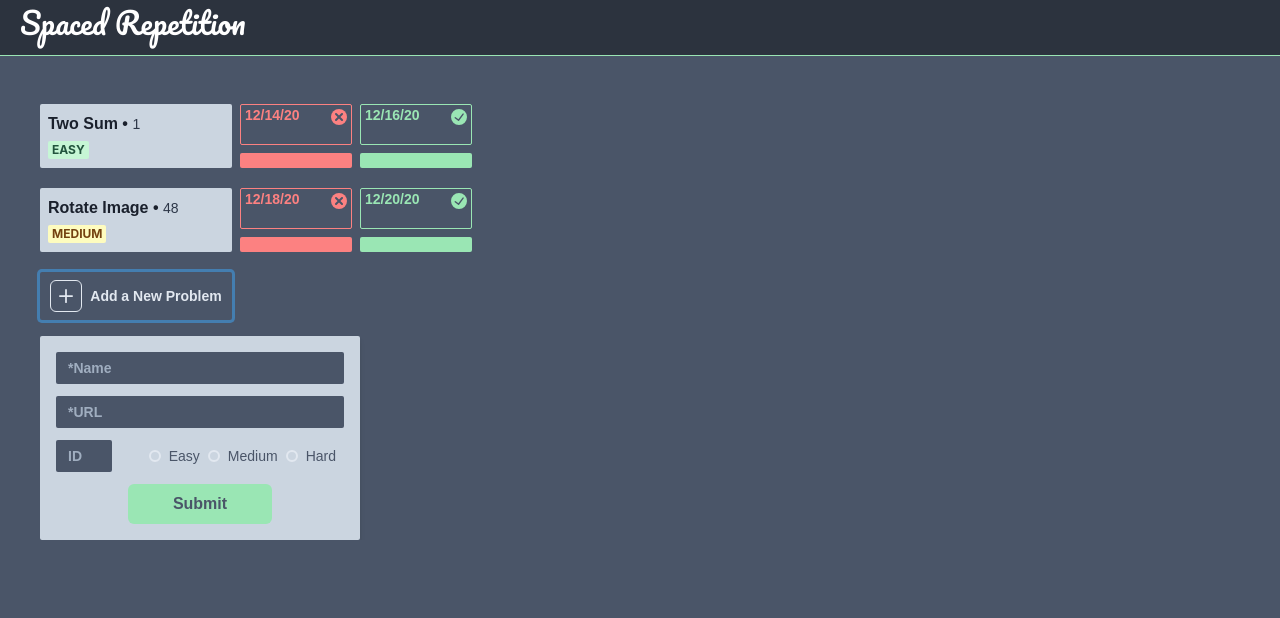
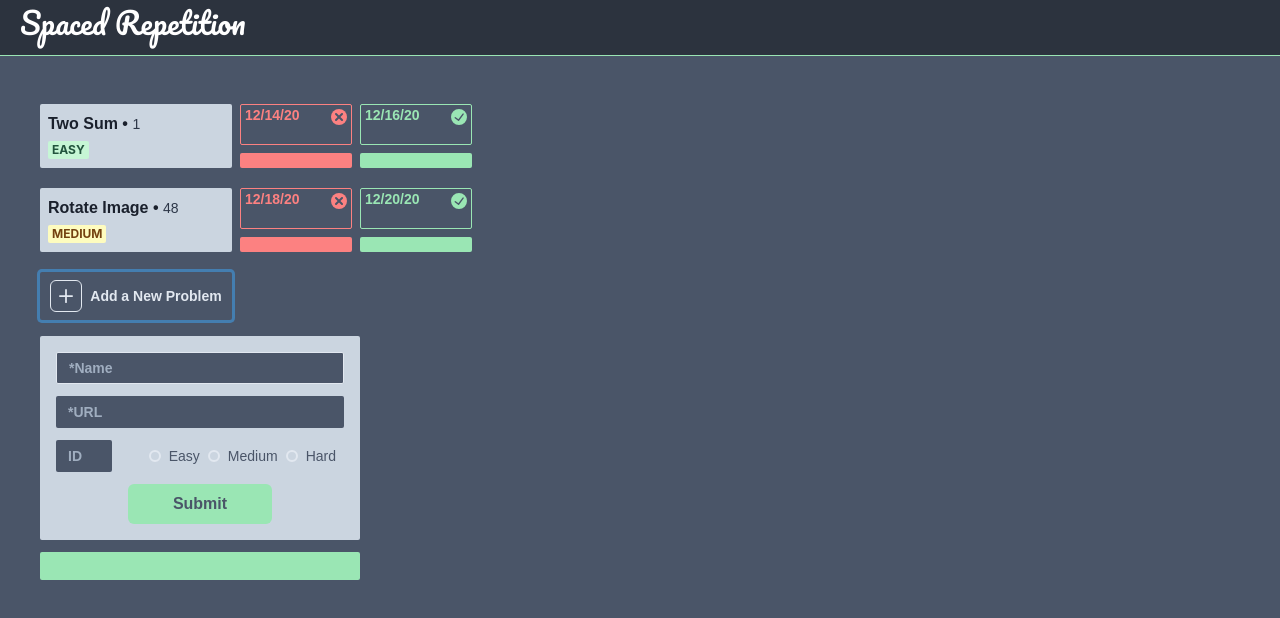
Before and after one commit to tpooch21/spaced-rep, a React (Create React App) app in the folder client/: page / in a window 1280 px wide. Both pictures are taken after a click on the button "Add a New Problem". Shown: the top 618 px of the page. Built offline with nearby package versions, Linux system fonts and the light colour scheme; a web font is replaced by a local one.

Commit message:
Write unit tests for react-hook-form validation for name and url fields

```diff
--- a/client/src/components/AddProblem/AddProblemForm.js
+++ b/client/src/components/AddProblem/AddProblemForm.js
@@ -5,7 +5,6 @@ import {
   RadioGroup,
   Stack,
   Flex,
-  Spacer,
   FormControl,
   FormErrorMessage,
   Button,
@@ -20,11 +19,11 @@ import { useForm } from "react-hook-form";
  */
 const urlExp = /^((https?|ftp|smtp):\/\/)?(www.)?[a-z0-9]+\.[a-z]+(\/[a-zA-Z0-9#]+\/?)*$/;
 
-const AddProblemForm = () => {
+const AddProblemForm = ({ submitFormData }) => {
   const { handleSubmit, register, errors, reset } = useForm();
   const onSubmit = (data) => {
     const { problemName, problemURL, problemId, difficulty } = data;
-    console.log(problemName, problemURL, problemId, difficulty);
+    submitFormData();
     reset();
   };
 
@@ -33,11 +32,10 @@ const AddProblemForm = () => {
       <Flex
         w={80}
         p={4}
-        color="white"
         mt={4}
+        mb={3}
         bg="gray.300"
         rounded="sm"
-        shadow="md"
         fontFamily="main"
         color="green.200"
         direction="column"
@@ -49,12 +47,12 @@ const AddProblemForm = () => {
             placeholder="*Name"
             size="sm"
             bg="gray.600"
-            border="none"
             fontWeight="700"
-            ref={register({ required: true })}
+            ref={register({ required: "Name is required" })}
+            data-testid="name"
           />
-          <FormErrorMessage fontSize="xs" mt={1}>
-            Name is required
+          <FormErrorMessage fontSize="xs" mt={1} data-testid="name-msg">
+            {errors.problemName && errors.problemName.message}
           </FormErrorMessage>
         </FormControl>
         <FormControl isInvalid={errors.problemURL}>
@@ -66,13 +64,14 @@ const AddProblemForm = () => {
             bg="gray.600"
             border="none"
             fontWeight="700"
-            ref={register({ required: true, pattern: urlExp })}
+            ref={register({
+              required: "URL is required",
+              pattern: { value: urlExp, message: "URL is invalid" },
+            })}
+            data-testid="url"
           />
-          <FormErrorMessage fontSize="xs" mt={1}>
-            {errors.problemURL &&
-              (errors.problemURL.type === "required"
-                ? "URL is required"
-                : "Not a valid URL")}
+          <FormErrorMessage fontSize="xs" mt={1} data-testid="url-msg">
+            {errors.problemURL && errors.problemURL.message}
           </FormErrorMessage>
         </FormControl>
         <Flex mt={3} spacing={3} align="center" justify="space-between" w={72}>
@@ -133,6 +132,13 @@ const AddProblemForm = () => {
           Submit
         </Button>
       </Flex>
+      <Box
+        w={80}
+        h={7}
+        mt={0}
+        borderRadius="sm"
+        bg={errors.problemName || errors.problemURL ? "red.300" : "green.200"}
+      ></Box>
     </form>
   );
 };
```
Also changed, not shown: 2 other files (tests, documents, lock files or other folders).
